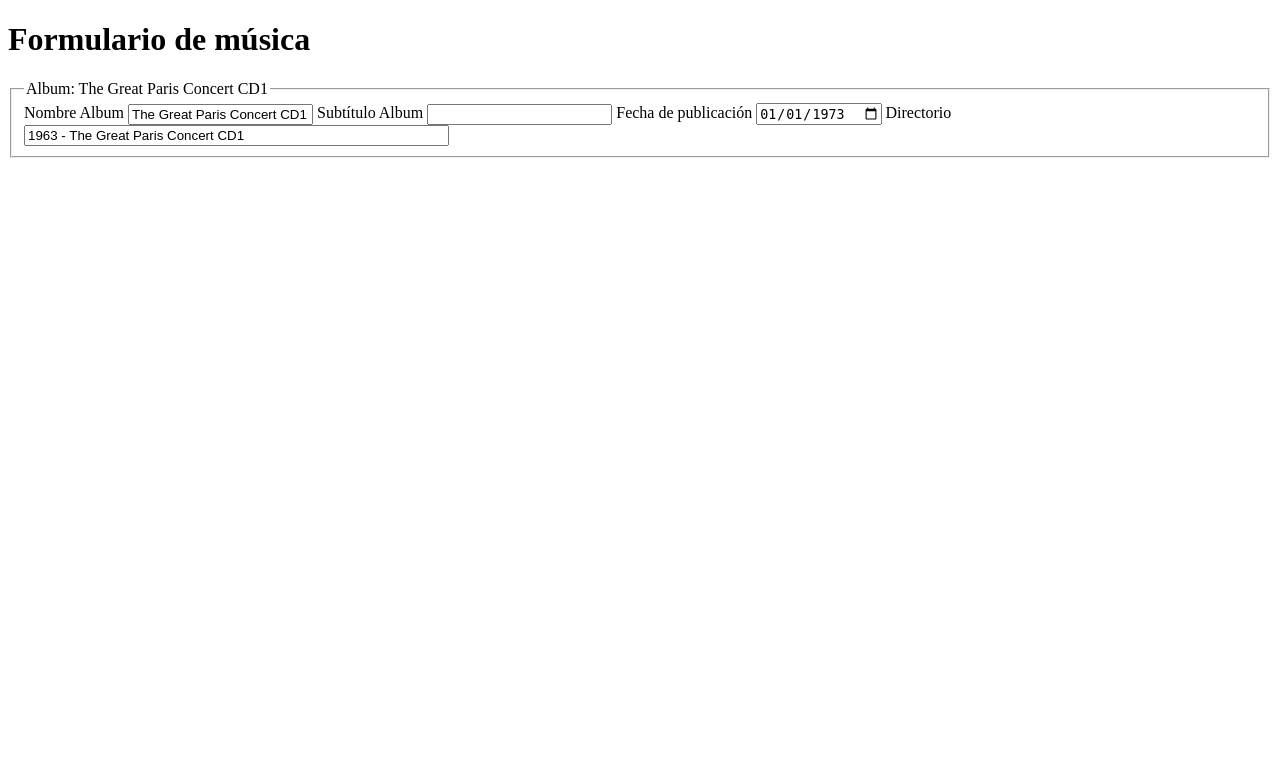
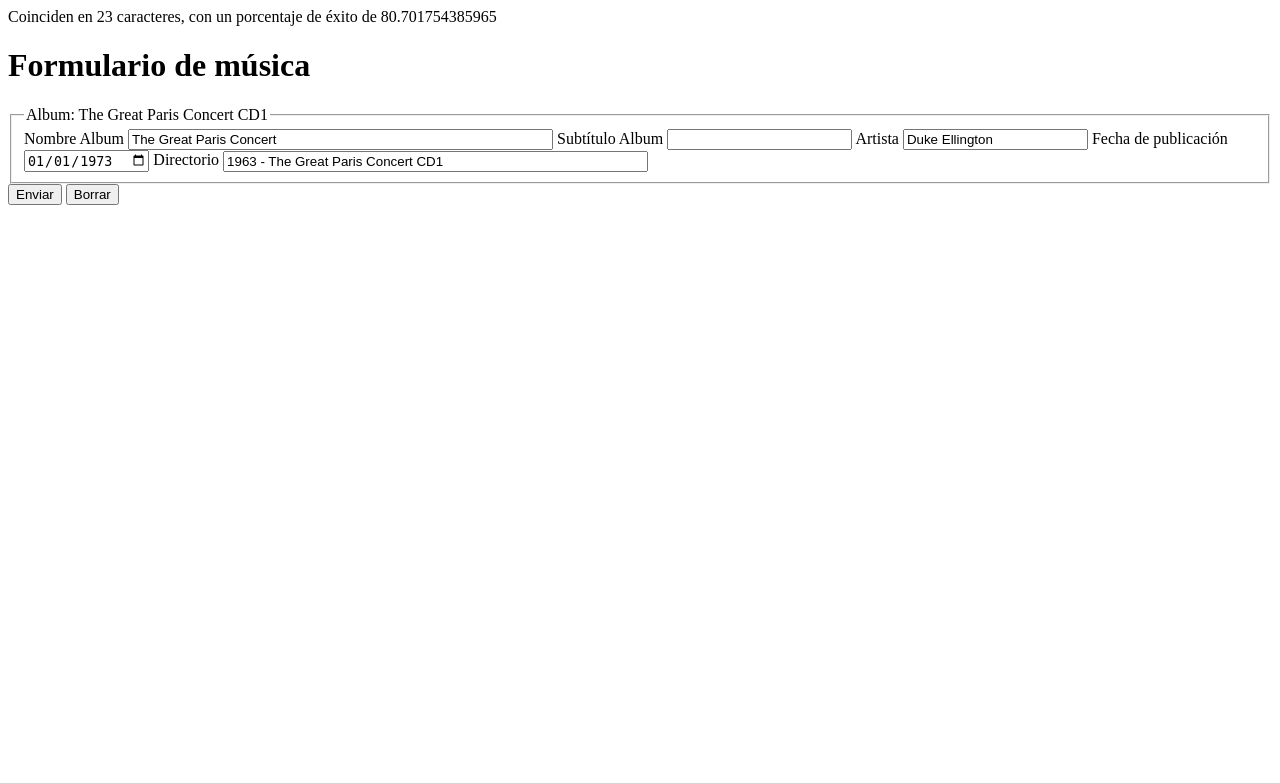
Before and after one commit to jmlocke1/lista, a PHP site: page /form.php in a window 1280 px wide. Shown: the top 783 px of the page. Run offline with PHP 8.4, Linux system fonts and the light colour scheme.

Commit message:
Siguiendo con el formulario

```diff
--- a/form.php
+++ b/form.php
@@ -1,5 +1,10 @@
 <?php
 require_once "config/app.php";
+$str1 = "1963 - The Great Paris Concert CD1";
+$str2 = "The Great Paris Concert";
+$chars = similar_text(strtolower($str1), strtolower($str2), $percent);
+echo "Coinciden en ", $chars, " caracteres, con un porcentaje de éxito de ", $percent, "<br>";
+if($percent > 90) echo "Ha pasado el corte";
 ?>
 <!DOCTYPE html>
 <html lang="es">
@@ -16,9 +21,11 @@ require_once "config/app.php";
             <legend>Album: The Great Paris Concert CD1</legend>
 
             <label for="album[0]['nombre']">Nombre Album</label>
-            <input type="text" name="album[0]['nombre']" value="The Great Paris Concert CD1">
-            <label for="album[0]['nombre']">Subtítulo Album</label>
+            <input size="50" type="text" name="album[0]['nombre']" value="The Great Paris Concert">
+            <label for="album[0]['subtitle']">Subtítulo Album</label>
             <input type="text" name="album[0]['subtitle']" value="">
+            <label for="album[0]['artist']">Artista</label>
+            <input type="text" name="album[0]['artist']" value="Duke Ellington">
             <?php
             $published = date('Y-m-d', strtotime('1973-01-01'));
             ?>
@@ -27,7 +34,10 @@ require_once "config/app.php";
             <label for="album[0]['folder']">Directorio</label>
             <input size="50" type="text" name="album[0]['folder']" value="1963 - The Great Paris Concert CD1">
 
+
         </fieldset>
+        <input type="submit" value="Enviar">
+        <input type="reset" value="Borrar">
     </form>
 </body>
 </html>
```
